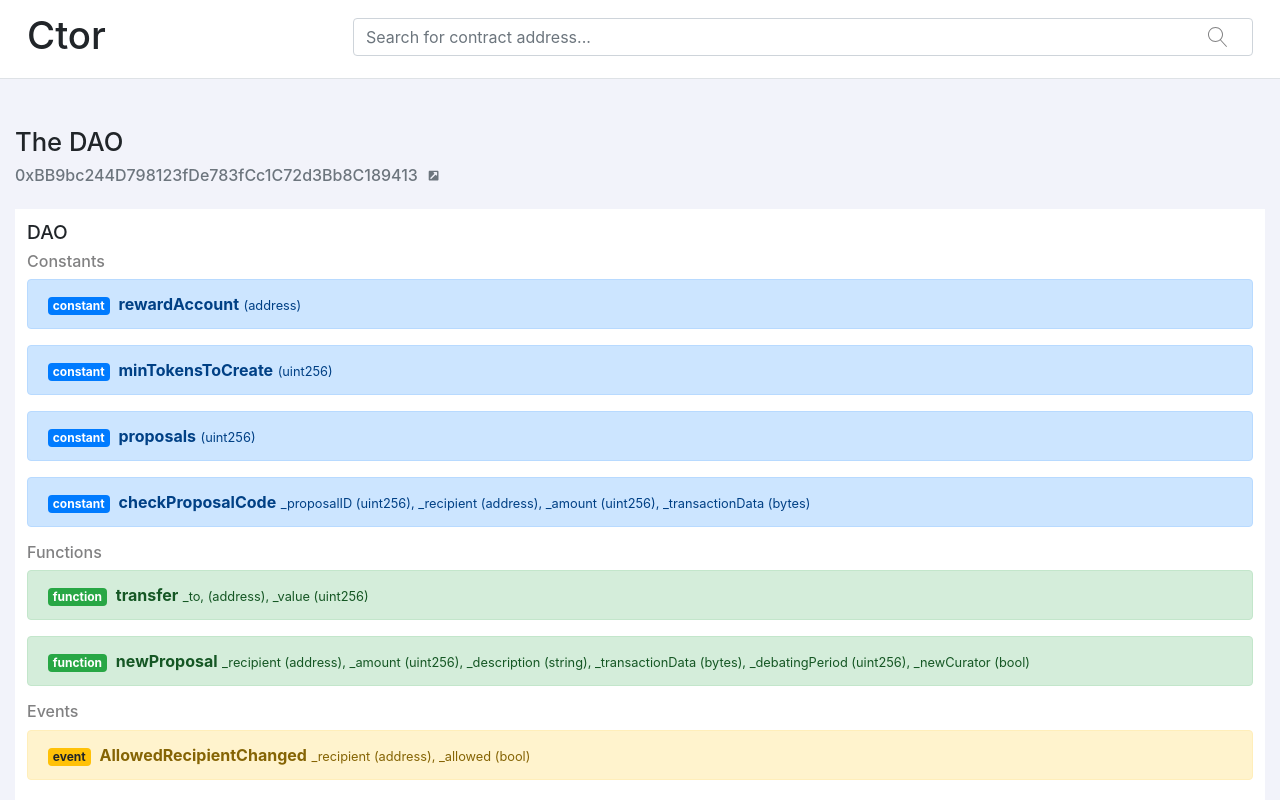
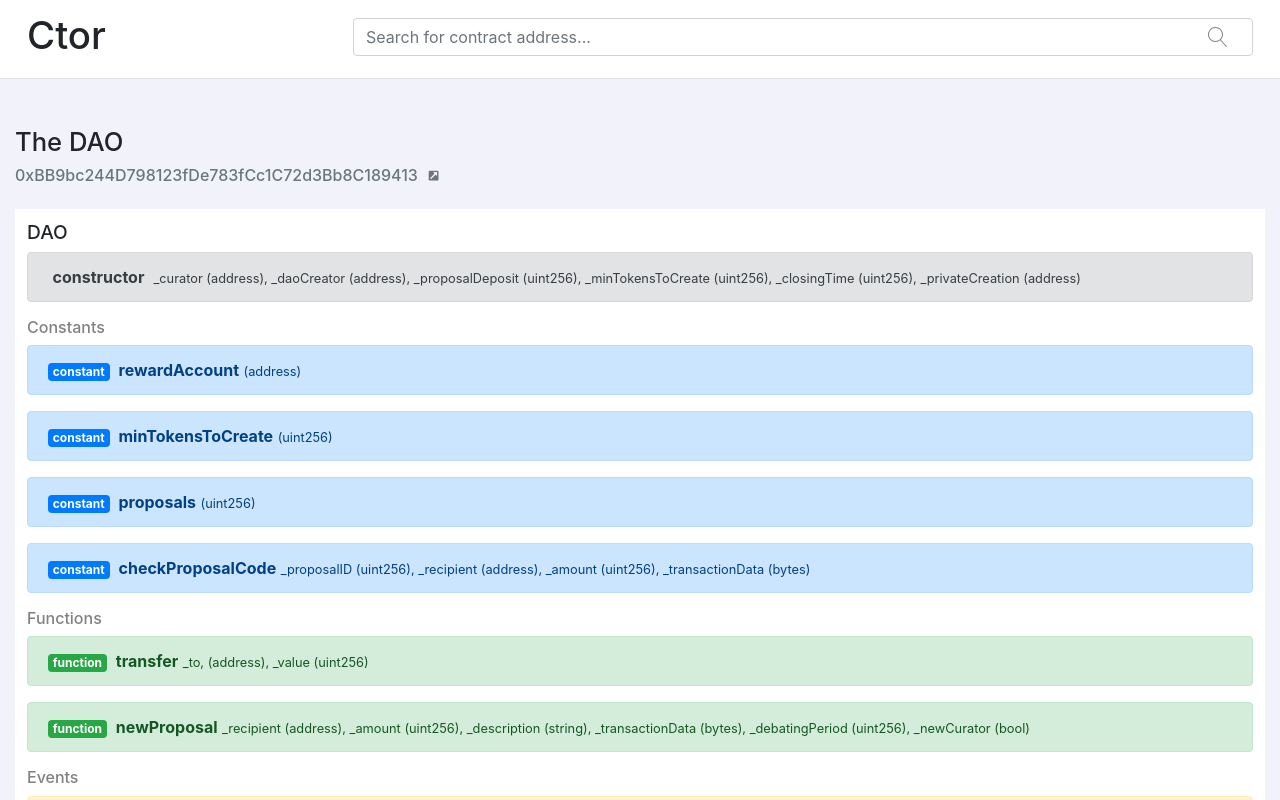
Before and after one commit to wslyvh/ctor, a React (Create React App) app: page /contract/1 in a window 1280 px wide. Shown: the top 800 px of the page. Built offline with nearby package versions, Linux system fonts and the light colour scheme.

Commit message:
add ctor

```diff
--- a/src/components/contract/Definition.tsx
+++ b/src/components/contract/Definition.tsx
@@ -6,10 +6,22 @@
     private contract = {};
 
     public render() {
+        var abi = JSON.parse(daoContract.result[0].ABI);
+        console.log(abi);
+
         return (
 
             <div className="panel">
                 <h3>{daoContract.result[0].ContractName}</h3>
+
+                <div className="alert alert-secondary" role="alert">
+                    <span hidden className="badge badge-primary">constructor</span> &nbsp;
+                    <strong>constructor</strong> &nbsp;
+                    <small>
+                        _curator (address), _daoCreator (address), _proposalDeposit (uint256), _minTokensToCreate (uint256), _closingTime (uint256), _privateCreation (address)
+                    </small>
+                </div>
+
                 <div>
                     <h4>Constants</h4>
                     <div className="alert alert-primary" role="alert">
```
